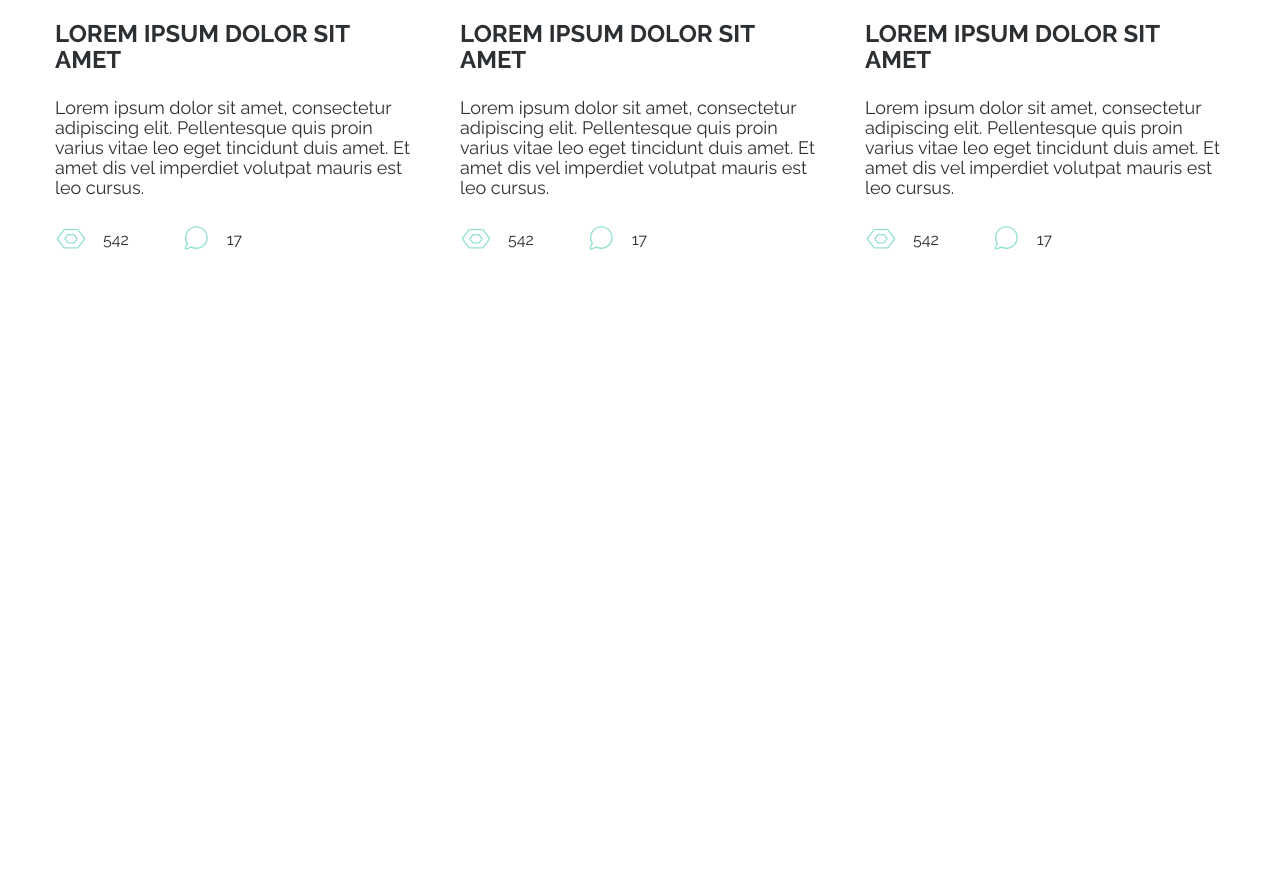
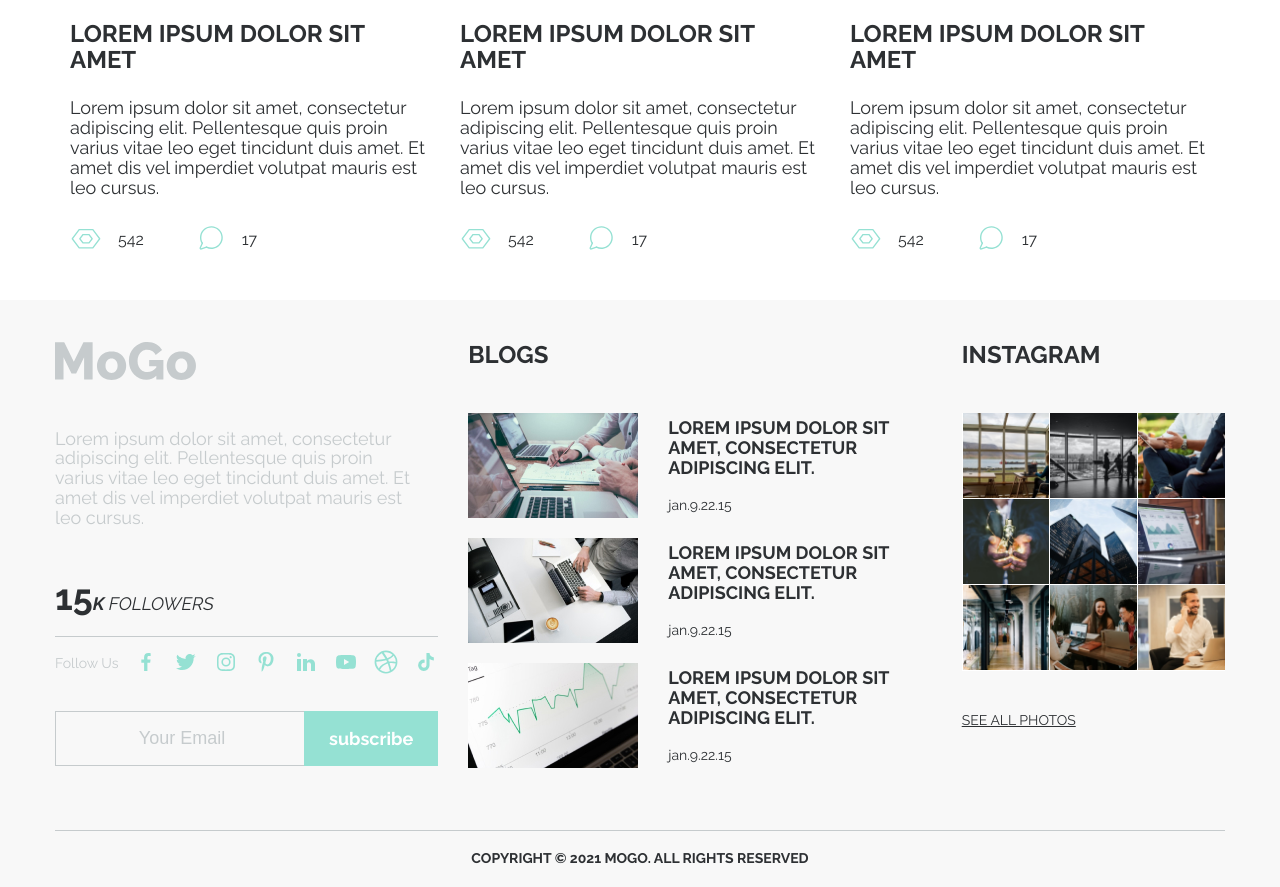
Before and after one commit to Noiziee/course-project, a website built with Parcel: page src/index.html in a window 1280 px wide. Shown: the part 8996-9883 px from the top of the page. Before the commit the page ends 9296 px from the top, so only its background shows below. Built offline with nearby package versions, Linux system fonts and the light colour scheme; files whose address does not match are found by name.

Commit message:
feat(adaptive): stories footer

```diff
--- a/src/index.html
+++ b/src/index.html
@@ -812,6 +812,7 @@
         </div>
         <div class="stories__row">
           <div class="stories__col">
+            <div class="stories__col-wrapper">
               <div class="stories__card">
                 <div class="stories__card-image">
                   <img class="stories__card-img" src="./images/stories/image.jpg" alt="image">
@@ -846,7 +847,9 @@
                 </div>
               </div>
             </div>
+          </div>
           <div class="stories__col">
+            <div class="stories__col-wrapper">
               <div class="stories__card">
                 <div class="stories__card-image">
                   <img class="stories__card-img" src="./images/stories/image.jpg" alt="image">
@@ -881,7 +884,9 @@
                 </div>
               </div>
             </div>
+          </div>
           <div class="stories__col">
+            <div class="stories__col-wrapper">
               <div class="stories__card">
                 <div class="stories__card-image">
                   <img class="stories__card-img" src="./images/stories/image.jpg" alt="image">
@@ -918,10 +923,11 @@
             </div>
           </div>
         </div>
+      </div>
     </section><!-- /Stories -->
   </main>
   <!-- Footer -->
-  <footer id="footer" class="footer" style="display: none">
+  <footer id="footer" class="footer">
     <div class="container">
       <div class="footer__row">
         <div class="footer__col">
--- a/src/styles/_burger-menu.scss
+++ b/src/styles/_burger-menu.scss
@@ -1,5 +1,5 @@
 .burger-menu {
-  @media (max-width: 767px) {
+  @media (max-width: 768px) {
     #burger-menu__toggle {
       opacity: 0;
     }
@@ -25,7 +25,7 @@
   }
 
   &__btn {
-    @media (max-width: 767px) {
+    @media (max-width: 768px) {
       position: absolute;
       top: 40px;
       right: 33px;
--- a/src/styles/_clients.scss
+++ b/src/styles/_clients.scss
@@ -8,6 +8,10 @@ $components: 'clients';
   background-position: center;
   margin-bottom: 42px;
   position: relative;
+
+  @media (max-width: 1024px) {
+    margin-bottom: 0;
+  }
 
   &::before {
     content: '';
--- a/src/styles/_footer.scss
+++ b/src/styles/_footer.scss
@@ -8,18 +8,44 @@ $color-aqua: #95e1d3;
   background-color: #f8f8f8;
 
   &__row {
-    display: grid;
-    grid-template-columns: repeat(3, auto);
+    display: flex;
+    justify-content: center;
     gap: 30px;
     padding-bottom: 42px;
     border-bottom: 1px solid $gray-500;
+
+    @media (max-width: 1024px) {
+      gap: 20px;
+    }
+
+    @media (max-width: 992px) {
+      flex-wrap: wrap;
+      text-align: center;
+    }
+
+    @media (max-width: 768px) {
+      gap: 0;
+    }
+
+    @media (max-width: 576px) {
+      padding-bottom: 30px;
+    }
   }
 
-  // &__col {}
+  &__col {
+    @media (max-width: 768px) {
+      margin-bottom: 30px;
+    }
+  }
 
   &__logo-image {
     display: inline-block;
     margin-bottom: 45px;
+
+    @media (max-width: 1024px) {
+      width: 95px;
+      margin-bottom: 40px;
+    }
   }
 
   &__text {
@@ -27,11 +53,36 @@ $color-aqua: #95e1d3;
     font-size: $font-size-sm;
     margin-bottom: 50px;
     max-width: 370px;
+
+    @media (max-width: 1024px) {
+      font-size: $font-size-xs;
+      margin-bottom: 40px;
+      max-width: 288px;
+      display: inline-block;
+    }
+
+    @media (max-width: 576px) {
+      margin-bottom: 30px;
+    }
   }
 
   &__subscribers {
     padding-bottom: 20px;
-    border-bottom: 1px solid $gray-500;
+    position: relative;
+
+    &::before {
+      content: '';
+      width: 100%;
+      height: 1px;
+      position: absolute;
+      bottom: 0;
+      left: 0;
+      background-color: $gray-500;
+    }
+
+    @media (max-width: 1024px) {
+      padding-bottom: 15px;
+    }
   }
 
   &__subscribers-title {
@@ -39,10 +90,18 @@ $color-aqua: #95e1d3;
     font-size: $font-size-sm;
     text-transform: uppercase;
 
+    @media (max-width: 1024px) {
+      font-size: $font-size-xs;
+    }
+
     span {
       font-weight: 700;
       font-style: normal;
       font-size: $font-size-lg;
+
+      @media (max-width: 1024px) {
+        font-size: $font-size-base;
+      }
     }
 
     sub {
@@ -54,14 +113,17 @@ $color-aqua: #95e1d3;
     padding-top: 15px;
     display: flex;
     align-items: center;
+    justify-content: space-between;
     margin-bottom: 35px;
-
   }
 
   &__social-follow {
     color: $gray-500;
     font-size: $font-size-xs;
-    margin-right: 25px;
+
+    @media (max-width: 1024px) {
+      font-size: 12px;
+    }
   }
 
   &__social-item {
@@ -70,7 +132,6 @@ $color-aqua: #95e1d3;
     display: flex;
     justify-content: center;
     align-items: center;
-    margin-right: 11px;
     transition: transform .2s linear;
 
     &:hover {
@@ -82,11 +143,16 @@ $color-aqua: #95e1d3;
 
   &__social-icon {
     color: $color-aqua;
+    max-width: 100%;
   }
 
   &__form {
     display: flex;
     align-items: center;
+
+    @media (max-width: 768px) {
+      flex-direction: column;
+    }
   }
 
   &__form-input {
@@ -97,6 +163,16 @@ $color-aqua: #95e1d3;
     padding: 16px 10px;
     font-size: $font-size-sm;
     margin-right: -5px;
+
+    @media (max-width: 1024px) {
+      padding: 7px 10px;
+    }
+
+    @media (max-width: 768px) {
+      margin-bottom: 24px;
+      padding: 7px 33px;
+    }
+
 
     &::placeholder {
       color: $gray-500;
@@ -113,6 +189,14 @@ $color-aqua: #95e1d3;
     background-color: $color-aqua;
     transition: all .2s ease-in-out;
 
+    @media (max-width: 1024px) {
+      padding: 8px 10px;
+    }
+
+    @media (max-width: 768px) {
+      padding: 8px 102px;
+    }
+
     &:hover {
       background-color: #2d6c60;
     }
@@ -125,6 +209,11 @@ $color-aqua: #95e1d3;
     font-weight: 700;
     font-size: $font-size-base;
     text-transform: uppercase;
+
+    @media (max-width: 1024px) {
+      font-size: $font-size-sm;
+      margin-bottom: 25px;
+    }
   }
 
   &__blog {
@@ -132,9 +221,20 @@ $color-aqua: #95e1d3;
     align-items: center;
     gap: 30px;
     margin-bottom: 20px;
+
+    @media (max-width: 1024px) {
+      margin-bottom: 10px;
+      gap: 20px;
+    }
+
+    @media (max-width: 576px) {
+      gap: 10px;
+    }
   }
 
-  // &__blog-image {}
+  &__blog-image {
+    max-width: 100%;
+  }
 
   // &__blog-content {}
 
@@ -144,17 +244,25 @@ $color-aqua: #95e1d3;
     text-transform: uppercase;
     margin-bottom: 20px;
     max-width: 270px;
+
+    @media (max-width: 1024px) {
+      font-size: $font-size-xs;
+    }
   }
 
   &__blog-data {
     font-size: $font-size-xs;
+
+    @media (max-width: 1024px) {
+      font-size: 12px;
+    }
   }
 
   // Instagram
   &__instagram {
     display: grid;
-    grid-template-columns: repeat(3, 90px);
-    grid-template-rows: repeat(3, 90px);
+    grid-template-columns: repeat(3, auto);
+    grid-template-rows: repeat(3, auto);
     margin-bottom: 40px;
   }
 
@@ -163,8 +271,10 @@ $color-aqua: #95e1d3;
   }
 
   &__instagram-photo {
-    border-bottom: 2px solid #fff;
-    border-left: 2px solid #fff;
+    border-bottom: 1px solid $color-white;
+    border-left: 1px solid $color-white;
+    max-width: 100%;
+    display: block;
   }
 
   &__instagram-link {
@@ -178,6 +288,7 @@ $color-aqua: #95e1d3;
     display: flex;
     justify-content: center;
     padding: 20px 0;
+    text-align: center;
   }
 
   &__copyright-text {
--- a/src/styles/_stories.scss
+++ b/src/styles/_stories.scss
@@ -5,14 +5,37 @@ $component: 'stories';
 
   &__row {
     display: flex;
-    justify-content: space-between;
+    justify-content: center;
     gap: 30px;
     margin: 42px 0;
+
+    @media (max-width: 1024px) {
+      gap: 20px;
+      margin: 36px 0 28px 0;
+    }
+
+    @media (max-width: 768px) {
+      flex-wrap: wrap;
+      gap: 0;
+    }
   }
 
   &__col {
     width: calc(33.3333% - 30px);
+
+    @media (max-width: 768px) {
+      width: 100%;
+      margin-bottom: 30px;
+      display: flex;
+      justify-content: center;
+
+      &:last-child {
+        margin-bottom: 0;
+      }
+    }
   }
+
+  // &__col-wrapper {}
 
   &__card {
     position: relative;
@@ -20,7 +43,6 @@ $component: 'stories';
 
   &__card-image {
     position: relative;
-    width: 370px;
     max-width: 100%;
   }
 
@@ -47,10 +69,20 @@ $component: 'stories';
     width: 80px;
     height: 80px;
 
+    @media (max-width: 1024px) {
+      font-size: $font-size-base;
+      width: 67px;
+      height: 67px;
+    }
+
     span {
       padding-top: 10px;
       font-weight: 500;
       font-size: $font-size-sm;
+
+      @media (max-width: 1024px) {
+        font-size: $font-size-xs;
+      }
     }
   }
 
@@ -59,18 +91,30 @@ $component: 'stories';
     font-size: $font-size-base;
     text-transform: uppercase;
     margin: 30px 0 25px 0;
+
+    @media (max-width: 1024px) {
+      font-size: $font-size-sm;
+    }
   }
 
   &__card-text {
     font-size: $font-size-sm;
     margin-bottom: 25px;
     max-width: 370px;
+
+    @media (max-width: 1024px) {
+      font-size: $font-size-xs;
+      margin-bottom: 20px;
+    }
   }
 
   &__icons {
     display: flex;
     gap: 50px;
 
+    @media (max-width: 768px) {
+      gap: 40px;
+    }
   }
 
   &__icon {
@@ -79,6 +123,14 @@ $component: 'stories';
 
     span {
       padding-left: 16px;
+
+      @media (max-width: 1024px) {
+        font-size: 12px;
+      }
+
+      @media (max-width: 768px) {
+        padding-left: 12px;
+      }
     }
   }
 
```
Lines whose indentation alone changed are shown as unchanged.
